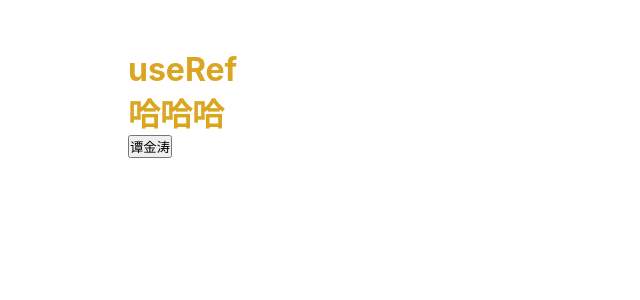
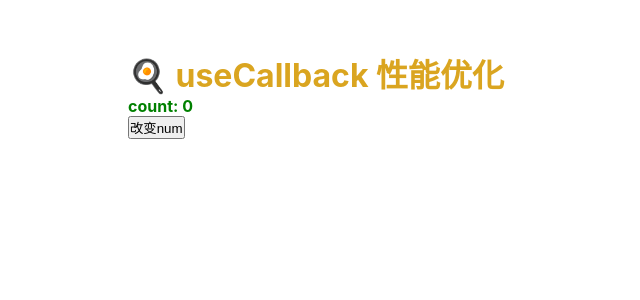
Before and after one commit to tjt740/react-study, a React (Create React App) app in the folder react-demo/: page / in a window 1280 px wide. Shown: the top 300 px of the page, without its empty margins (0-640 px from the left). Built offline with nearby package versions, Linux system fonts and the light colour scheme.

Commit message:
usecallback、usememo、usecontent

```diff
--- a/react-demo/package.json
+++ b/react-demo/package.json
@@ -11,7 +11,9 @@
     "prop-types": "^15.8.1",
     "react": "^18.0.0",
     "react-dom": "^18.0.0",
+    "react-redux": "^8.0.2",
     "react-scripts": "5.0.1",
+    "redux": "^4.2.0",
     "uuid": "^8.3.2",
     "web-vitals": "^2.1.4"
   },
--- a/react-demo/src/App.js
+++ b/react-demo/src/App.js
@@ -19,7 +19,10 @@ import UseStateComponent from './lessons/hooks/useState-components';
 import UseEffectComponent from './lessons/hooks/useEffect-component';
 import UseStateComponentOne from './lessons/hooks/usestate-one-component.jsx';
 import UseEffectComponentOne from './lessons/hooks/useeffect-one-component';
-import UseRef from './lessons/hooks/useRef-component'
+import UseRef from './lessons/hooks/useRef-component';
+import UseContext from './lessons/hooks/usecontext-component';
+import UseCallback from './lessons/hooks/usecallback-component';
+
 function App() {
 
   return (
@@ -83,8 +86,12 @@ function App() {
       {/* <UseStateComponentOne /> */}
       {/* <UseEffectComponent/> */}
       {/* <UseEffectComponentOne/> */}
+      {/* <UseRef/> */}
 
-      <UseRef/>
+      {/* 7.5 */}
+      {/* <UseContext /> */}
+      <UseCallback />
+
       { /*__________________________________________*/ }
     </div>
   )
--- a/react-demo/src/index.js
+++ b/react-demo/src/index.js
@@ -13,7 +13,5 @@ import App from './App';
 // 渲染根组件到一个id名叫root的DOM节点上 （./public/index.html）
 const root = ReactDOM.createRoot(document.getElementById('root'));
 root.render(
-  <React.StrictMode>
     <App />
-  </React.StrictMode>
 );
--- a/react-demo/src/lessons/hooks/useRef-component.jsx
+++ b/react-demo/src/lessons/hooks/useRef-component.jsx
@@ -2,8 +2,6 @@ import React from 'react';
 
 // step1️⃣ 从React中引入useRef函数
 import { useRef, useEffect } from 'react';
-import { ReactDOM } from 'react-dom/client';
-
 
 
 function UseRefCom() {
@@ -26,11 +24,11 @@ function UseRefCom() {
 class UseRefComponent extends React.Component {
     componentDidMount() {
         // 🔊通过React.creatRef()获取DOM元素
-        console.log(this.btn1);
+        console.log('this.btn1:', this.btn1);
 
         // 🔊通过原生方法获取DOM元素
         const h1 = document.getElementById('h1');
-        console.log(h1)
+        console.log('h1:', h1);
     }
 
     constructor() {
@@ -39,6 +37,7 @@ class UseRefComponent extends React.Component {
         this.btn1 = React.createRef();
     }
 
+    data = '';
     render() {
         return (
             <div>
@@ -46,6 +45,10 @@ class UseRefComponent extends React.Component {
                 <UseRefCom />
 
                 <button ref={this.btn1}>谭金涛</button>
+
+
+
+                <button onClick={() => { this.data = {name:'谭金涛',age:'23'} }}> 设置参数</button>
             </div>
         );
     }
--- /dev/null
+++ b/react-demo/src/lessons/hooks/usecallback-component.jsx
@@ -0,0 +1,40 @@
+import React, { useState, useCallback } from "react";
+
+
+const Callback = React.memo(() => {
+    const [count, setCount] = useState(0);
+    const handleClick = useCallback((value) => {
+        setCount(value);
+    },[count])
+    return (
+        <>
+            <h4>
+                count: {count}
+            </h4>
+            <Child1 handleClick={ handleClick } />
+        </>
+    )
+})
+
+const Child1 = React.memo(props => {
+    return (
+        <>
+            {console.log('props:', props)}
+            <button onClick={() => { props.handleClick(999)}}> 改变num </button>
+        </>
+    )
+})
+
+class UseCallback extends React.Component {
+    render() {
+        return (
+            <div>
+                <h1>🍳 useCallback 性能优化</h1>
+
+                <Callback></Callback>
+            </div>
+        );
+    }
+}
+
+export default UseCallback;
--- /dev/null
+++ b/react-demo/src/lessons/hooks/usecontext-component.jsx
@@ -0,0 +1,65 @@
+import React, { useState, useEffect, useContext } from 'react';
+// Step1 通过React.createContext创建一个TextContext对象
+const TextContext = React.createContext();
+
+const FnFarther = () => {
+    const [count, setCount] = useState(0);
+    return (
+        <>
+            <h2>👌🏻 函数父组件 </h2>
+            <button onClick={() => setCount(count + 1)}>数字++</button>
+            {/* Step2 TextContext.Provider 包裹子组件 value={xxx} 固定写法 */}
+            <TextContext.Provider value={count}>
+                <FnChild1></FnChild1>
+                <hr />
+                <FnChild2></FnChild2>
+            </TextContext.Provider>
+        </>
+    );
+};
+
+const FnChild1 = () => {
+    // Step3 通过useContent接收数据
+    const value = useContext(TextContext);
+    return (
+        <>
+            <h3>🦢 Child1</h3>
+            数字🔢: {value}
+            {console.log('🦢 Child1')}
+            <FnGrandSon />
+        </>
+    );
+};
+
+// Step4 const xx = React.memo(()=>{ xx }) ,  useMemo(回调函数，[依赖值]) 可以解决因改变其他组件而引起的没必要的渲染更新。
+const FnChild2 = React.memo(() => {
+    return (
+        <>
+            <h3>🍔 Child2</h3>
+            {console.log('🍔 Child2')}
+        </>
+    );
+});
+
+const FnGrandSon = React.memo(() => {
+    const msg = useContext(TextContext);
+    return (
+        <>
+            <h4>🍦 孙子级函数</h4>
+            {msg}
+            {console.log('🍦 孙子级函数')}
+        </>
+    );
+});
+class UseContext extends React.Component {
+    render() {
+        return (
+            <div>
+                <h1> useContext : 跨组件共享数据(可跨孙子级)</h1>
+                <FnFarther />
+            </div>
+        );
+    }
+}
+
+export default UseContext;
--- a/react-demo/src/lessons/son-to-father-component.jsx
+++ b/react-demo/src/lessons/son-to-father-component.jsx
@@ -43,10 +43,10 @@ class SonToFatherComponent extends React.Component {
 
                 <p>父级数据: {this.state.oldMsg}</p>
                 {/* step3 子组件挂载父级回调函数 */}
-                {/* <FunSonComponent
+                <FunSonComponent
                     msg={this.state.oldMsg}
                     cb={this.changeFatherMsg}
-                /> */}
+                />
 
                 <SonCopyComponent
                     msg={this.state.oldMsg}
```
Also changed, not shown: react-demo/src/lessons/hooks/fn1-component.jsx (added, +9 -0 lines), react-demo/src/lessons/hooks/use-context/class-child1-component.jsx (added, +16 -0 lines), 1 other file (tests, documents, lock files or other folders).
